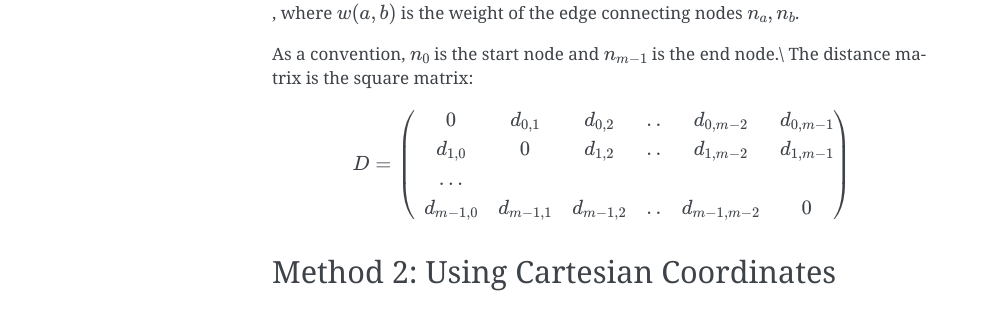
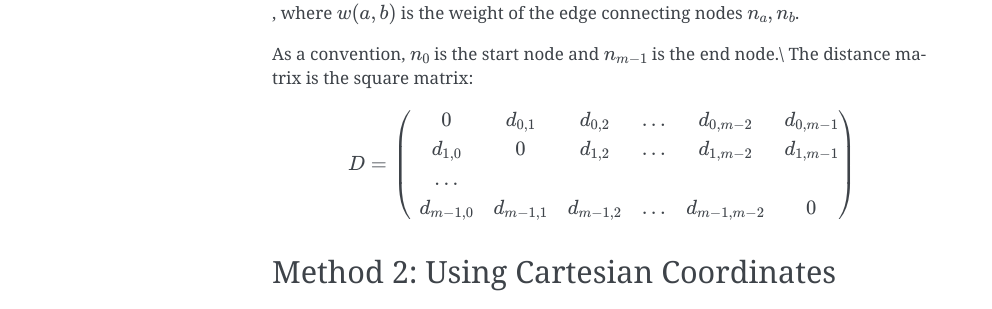
Before and after one commit to notgmt1337/CSPath, a Sphinx documentation site: the page built from docs/how-to/graph-parse.rst, in a window 1280 px wide. Shown: the part 442-751 px from the top of the page, without its empty margins (148-1140 px from the left). Built offline with Sphinx 7.4.7, drawn with Linux system fonts in a browser that asks for light colours.

```diff
--- a/docs/how-to/graph-parse.rst
+++ b/docs/how-to/graph-parse.rst
@@ -28,10 +28,10 @@ The distance matrix is the square matrix:
 .. math::
     D =
         \begin{pmatrix}
-              0 & d_{0, 1} & d_{0, 2} & .. & d_{0, m-2} & d_{0, m-1} \\
-              d_{1, 0} & 0 & d_{1, 2} & .. & d_{1, m-2} & d_{1, m-1} \\
+              0 & d_{0, 1} & d_{0, 2} & ... & d_{0, m-2} & d_{0, m-1} \\
+              d_{1, 0} & 0 & d_{1, 2} & ... & d_{1, m-2} & d_{1, m-1} \\
               ... \\
-              d_{m-1, 0} & d_{m-1, 1} & d_{m - 1, 2} & .. & d_{m-1, m-2} & 0
+              d_{m-1, 0} & d_{m-1, 1} & d_{m - 1, 2} & ... & d_{m-1, m-2} & 0
         \end{pmatrix}
 
 Method 2: Using Cartesian Coordinates
```
